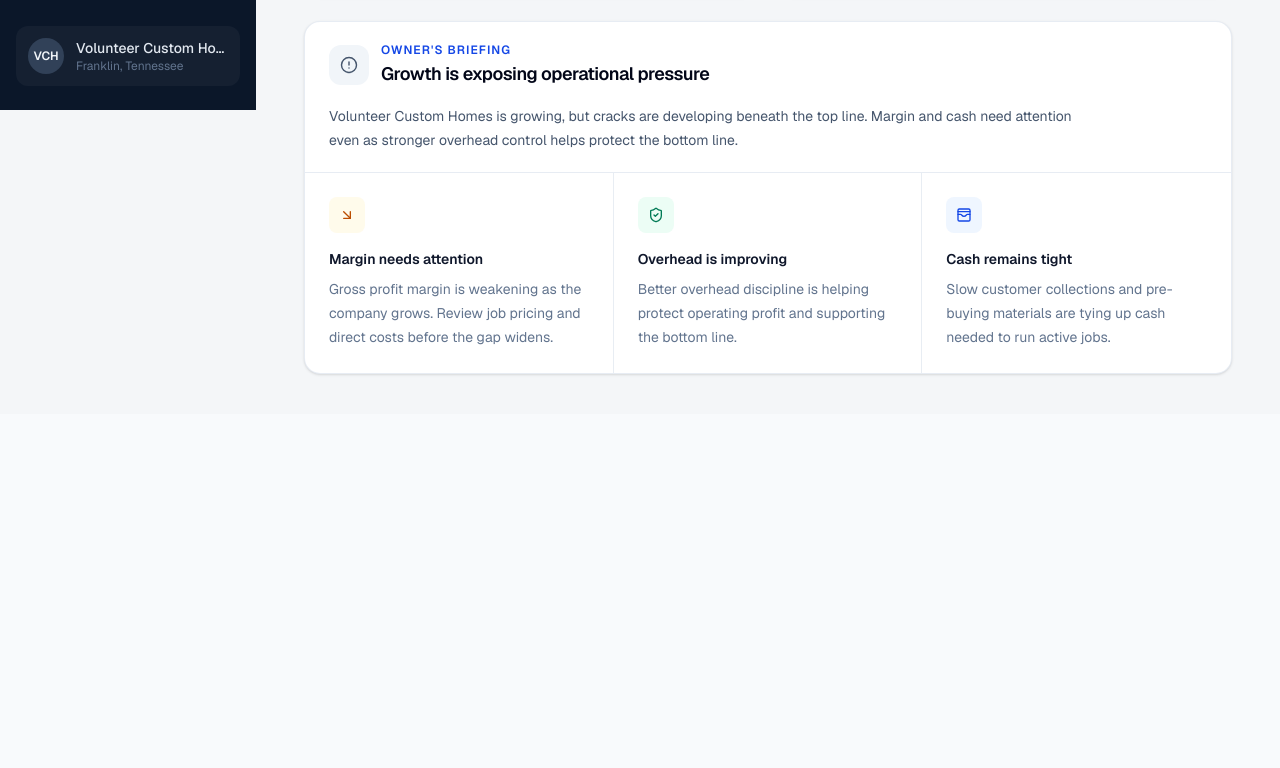
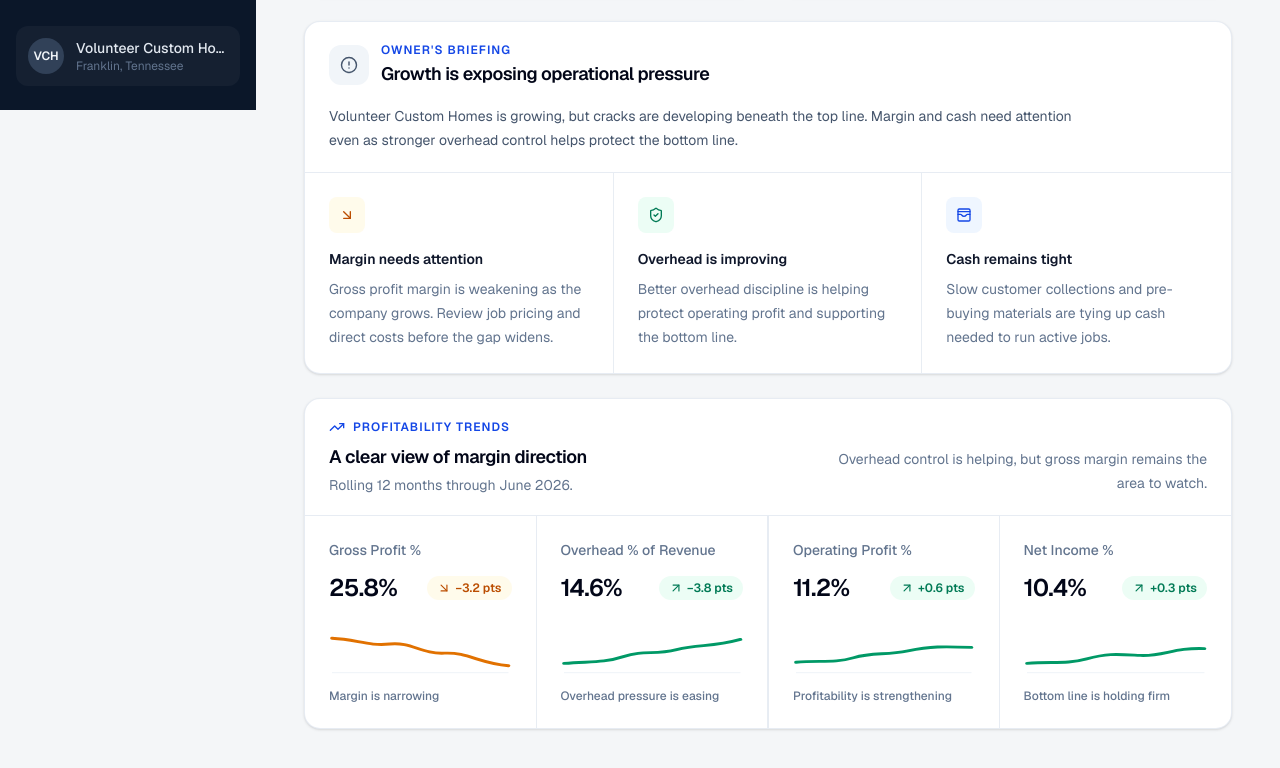
Before and after one commit to jhelton0518/Compass, a Next.js app: page / in a window 1280 px wide. Shown: the part 690-1458 px from the top of the page. Before the commit the page ends 1104 px from the top, so only its background shows below. Built offline with nearby package versions, Linux system fonts and the light colour scheme.

Commit message:
Add profitability trends and overhead KPI

```diff
--- a/components/dashboard/dashboard-content.tsx
+++ b/components/dashboard/dashboard-content.tsx
@@ -1,13 +1,14 @@
 import {
-  BadgeDollarSign,
   Banknote,
   CircleDollarSign,
   Landmark,
+  ShieldCheck,
   TrendingUp,
 } from "lucide-react";
 
 import { MetricCard } from "./metric-card";
 import { FinancialBriefing } from "./financial-briefing";
+import { ProfitabilityTrends } from "./profitability-trends";
 
 const metrics = [
   {
@@ -22,7 +23,7 @@ const metrics = [
     featured: true,
   },
   {
-    label: "Gross Profit",
+    label: "Gross Profit %",
     value: "25.8%",
     context: "$1.35M gross profit",
     change: "−3.2 pts",
@@ -32,17 +33,17 @@ const metrics = [
     chartPath: "M4 10 C17 11, 21 15, 33 13 S51 21, 61 20 S78 28, 92 30",
   },
   {
-    label: "Operating Profit",
-    value: "11.2%",
-    context: "$587K operating profit",
-    change: "+0.6 pts",
+    label: "Overhead % of Revenue",
+    value: "14.6%",
+    context: "Overhead discipline is improving",
+    change: "−3.8 pts",
     changeLabel: "vs. prior 12 months",
     trend: "positive" as const,
-    icon: BadgeDollarSign,
-    chartPath: "M4 27 C15 25, 23 29, 33 24 S49 23, 60 20 S78 16, 92 17",
+    icon: ShieldCheck,
+    chartPath: "M4 10 C17 12, 23 9, 34 15 S50 18, 61 20 S78 27, 92 29",
   },
   {
-    label: "Net Income",
+    label: "Net Income %",
     value: "10.4%",
     context: "$545K net income",
     change: "+0.3 pts",
@@ -99,6 +100,7 @@ export function DashboardContent() {
       </div>
 
       <FinancialBriefing />
+      <ProfitabilityTrends />
     </section>
   );
 }
--- /dev/null
+++ b/components/dashboard/profitability-trends.tsx
@@ -0,0 +1,126 @@
+import { ArrowDownRight, ArrowUpRight, TrendingUp } from "lucide-react";
+
+const trends = [
+  {
+    label: "Gross Profit %",
+    value: "25.8%",
+    change: "−3.2 pts",
+    direction: "Margin is narrowing",
+    tone: "attention" as const,
+    path: "M2 9 C18 10, 26 16, 40 14 S61 23, 76 22 S99 31, 118 33",
+  },
+  {
+    label: "Overhead % of Revenue",
+    value: "14.6%",
+    change: "−3.8 pts",
+    direction: "Overhead pressure is easing",
+    tone: "positive" as const,
+    path: "M2 31 C19 29, 27 31, 41 25 S61 24, 76 19 S99 17, 118 10",
+  },
+  {
+    label: "Operating Profit %",
+    value: "11.2%",
+    change: "+0.6 pts",
+    direction: "Profitability is strengthening",
+    tone: "positive" as const,
+    path: "M2 30 C17 28, 27 31, 40 26 S61 24, 76 20 S99 16, 118 17",
+  },
+  {
+    label: "Net Income %",
+    value: "10.4%",
+    change: "+0.3 pts",
+    direction: "Bottom line is holding firm",
+    tone: "positive" as const,
+    path: "M2 31 C18 29, 27 32, 41 27 S61 23, 76 24 S98 17, 118 18",
+  },
+];
+
+const toneStyles = {
+  positive: {
+    badge: "bg-emerald-50 text-emerald-700",
+    line: "text-emerald-600",
+    Icon: ArrowUpRight,
+  },
+  attention: {
+    badge: "bg-amber-50 text-amber-700",
+    line: "text-amber-600",
+    Icon: ArrowDownRight,
+  },
+};
+
+export function ProfitabilityTrends() {
+  return (
+    <section
+      className="mt-6 overflow-hidden rounded-2xl border border-slate-200/80 bg-white shadow-sm"
+      aria-labelledby="profitability-trends-heading"
+    >
+      <div className="flex flex-col gap-3 border-b border-slate-200/80 px-5 py-5 sm:flex-row sm:items-end sm:justify-between sm:px-6">
+        <div>
+          <div className="flex items-center gap-2 text-blue-700">
+            <TrendingUp aria-hidden="true" className="size-4" strokeWidth={2} />
+            <p className="text-xs font-semibold uppercase tracking-[0.09em]">
+              Profitability trends
+            </p>
+          </div>
+          <h2
+            id="profitability-trends-heading"
+            className="mt-2 text-lg font-semibold tracking-tight text-slate-950"
+          >
+            A clear view of margin direction
+          </h2>
+          <p className="mt-1 text-sm text-slate-500">
+            Rolling 12 months through June 2026.
+          </p>
+        </div>
+        <p className="max-w-sm text-sm leading-6 text-slate-500 sm:text-right">
+          Overhead control is helping, but gross margin remains the area to watch.
+        </p>
+      </div>
+
+      <div className="grid divide-y divide-slate-200/80 sm:grid-cols-2 sm:divide-x sm:[&>*:nth-child(3)]:border-l-0 lg:grid-cols-4 lg:divide-y-0 lg:[&>*:nth-child(3)]:border-l">
+        {trends.map((trend) => {
+          const style = toneStyles[trend.tone];
+          const DirectionIcon = style.Icon;
+
+          return (
+            <article key={trend.label} className="p-5 sm:p-6">
+              <p className="text-sm font-medium text-slate-500">{trend.label}</p>
+              <div className="mt-3 flex items-center justify-between gap-3">
+                <p className="text-2xl font-semibold tracking-[-0.03em] text-slate-950">
+                  {trend.value}
+                </p>
+                <span
+                  className={`inline-flex items-center gap-1 rounded-full px-2.5 py-1 text-xs font-semibold ${style.badge}`}
+                >
+                  <DirectionIcon aria-hidden="true" className="size-3.5" />
+                  {trend.change}
+                </span>
+              </div>
+
+              <svg
+                aria-hidden="true"
+                className={`mt-6 h-12 w-full ${style.line}`}
+                viewBox="0 0 120 42"
+                fill="none"
+                preserveAspectRatio="none"
+              >
+                <path d="M2 39 H118" className="text-slate-100" stroke="currentColor" />
+                <path
+                  d={trend.path}
+                  stroke="currentColor"
+                  strokeWidth="2.5"
+                  strokeLinecap="round"
+                  strokeLinejoin="round"
+                />
+              </svg>
+
+              <p className="mt-3 text-xs font-medium text-slate-500">
+                {trend.direction}
+              </p>
+            </article>
+          );
+        })}
+      </div>
+    </section>
+  );
+}
```
Also changed, not shown: 1 other file (tests, documents, lock files or other folders).
